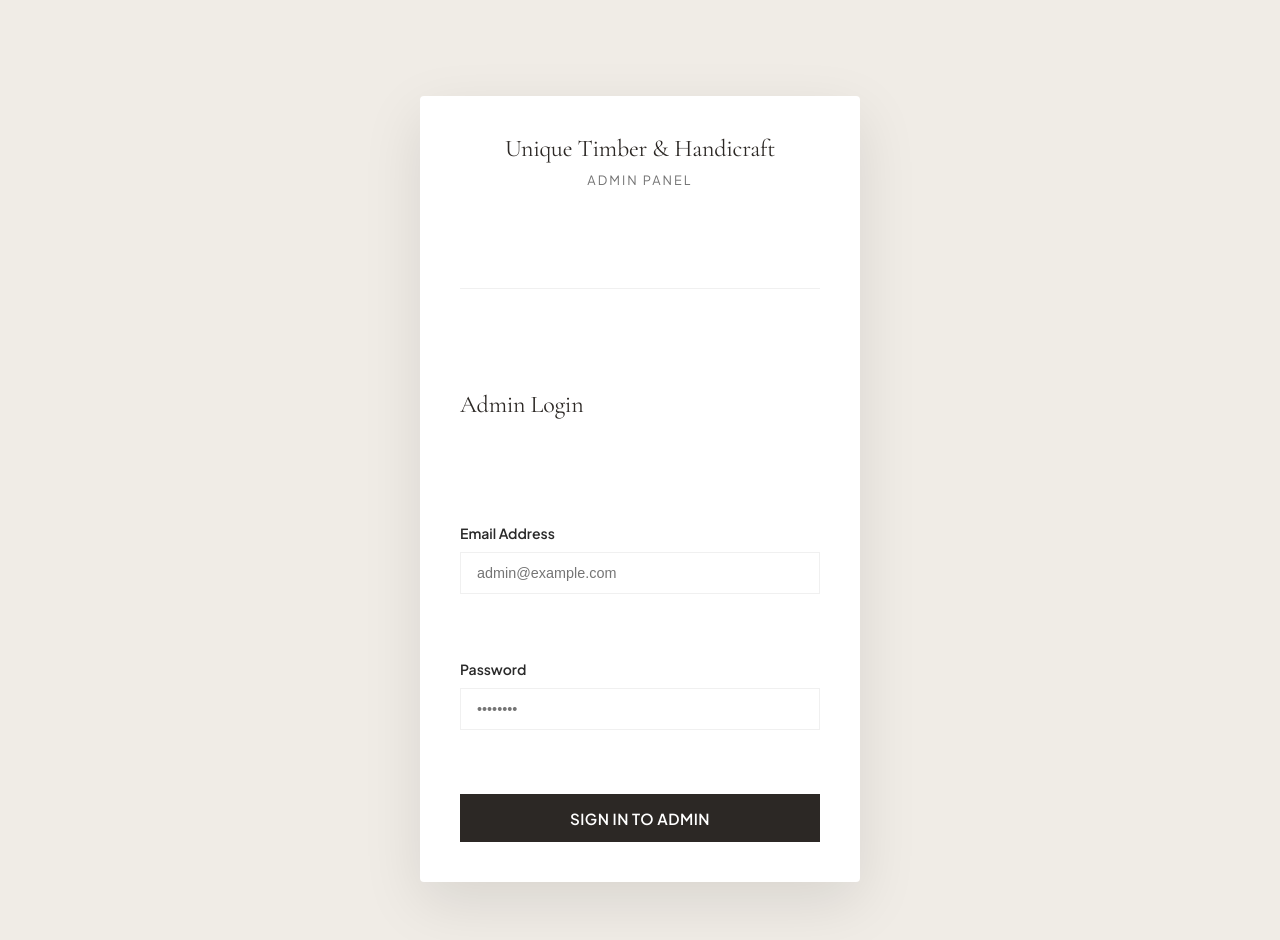
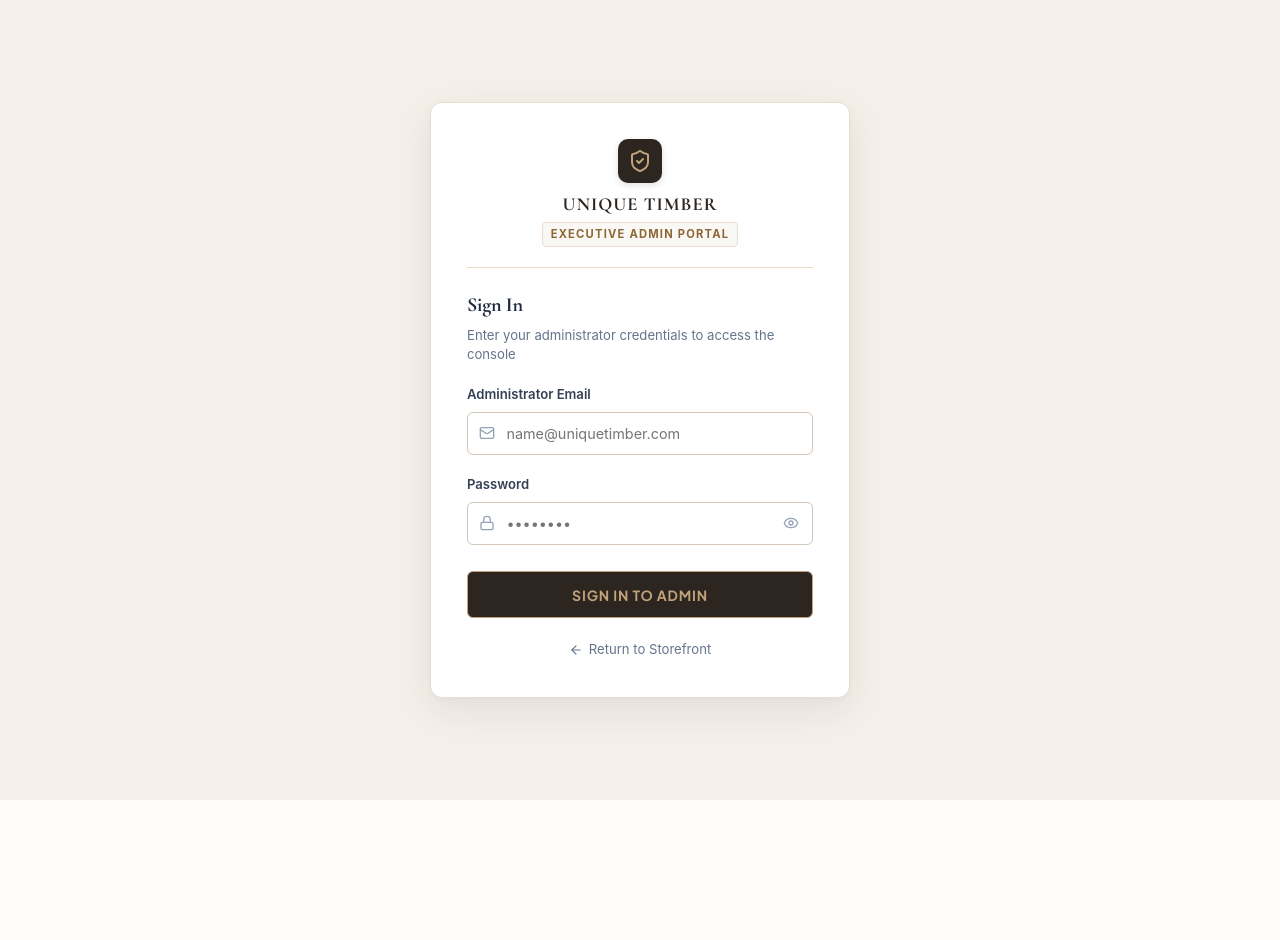
Before and after one commit to Raief445/unique-handicraft, a Next.js app: page /login in a window 1280 px wide. Shown: the top 940 px of the page. After the commit the page ends 800 px from the top, so only its background shows below. Built offline with nearby package versions, Linux system fonts and the light colour scheme; no server answers; the database is empty.

Commit message:
style(login): redesign executive admin login page with proper proportions and icons

```diff
--- a/app/login/login.module.css
+++ b/app/login/login.module.css
@@ -3,101 +3,211 @@
   display: flex;
   align-items: center;
   justify-content: center;
-  background: #f0ece6;
-  padding: var(--spacing-xl);
+  background: #f4efe9;
+  padding: 1.5rem;
+  box-sizing: border-box;
+  font-family: -apple-system, BlinkMacSystemFont, "Segoe UI", Roboto, Helvetica, Arial, sans-serif;
 }
 
 .card {
-  background: white;
-  border-radius: var(--border-radius-lg);
-  padding: 2.5rem;
+  background: #ffffff;
+  border-radius: 12px;
+  border: 1px solid #ebdcd0;
+  padding: 2.25rem;
   width: 100%;
-  max-width: 440px;
-  box-shadow: 0 20px 60px rgba(0,0,0,0.1);
+  max-width: 420px;
+  box-shadow: 0 12px 36px rgba(44, 37, 32, 0.08), 0 2px 6px rgba(0, 0, 0, 0.03);
+  box-sizing: border-box;
+  text-align: left;
 }
 
 .brand {
   text-align: center;
-  margin-bottom: var(--spacing-xl);
-  padding-bottom: var(--spacing-xl);
-  border-bottom: 1px solid var(--color-border);
+  margin-bottom: 1.25rem;
+  padding-bottom: 1.25rem;
+  border-bottom: 1px solid #ebdcd0;
+  display: flex;
+  flex-direction: column;
+  align-items: center;
+  gap: 0.35rem;
+}
+
+.brandIcon {
+  width: 44px;
+  height: 44px;
+  border-radius: 10px;
+  background: #2c2520;
+  color: #c1a27a;
+  display: flex;
+  align-items: center;
+  justify-content: center;
+  margin-bottom: 0.35rem;
+  box-shadow: 0 2px 6px rgba(44, 37, 32, 0.15);
 }
 
 .brand h1 {
-  font-size: 1.5rem;
-  color: var(--color-primary);
-  margin-bottom: var(--spacing-xs);
+  font-size: 1.15rem;
+  font-weight: 700;
+  color: #2c2520;
+  margin: 0;
+  letter-spacing: 1px;
+  text-transform: uppercase;
 }
 
-.brand p {
-  font-size: 0.8rem;
+.brandBadge {
+  display: inline-block;
+  background: #faf8f5;
+  color: #8c6734;
+  border: 1px solid #ebdcd0;
+  font-size: 0.7rem;
+  font-weight: 700;
+  letter-spacing: 1.2px;
   text-transform: uppercase;
-  letter-spacing: 2px;
-  color: var(--color-text-light);
+  padding: 2px 8px;
+  border-radius: 4px;
+  margin-top: 2px;
 }
 
-.card h2 {
-  font-size: 1.5rem;
-  margin-bottom: var(--spacing-xl);
-  color: var(--color-primary);
+.headerSection {
+  margin-bottom: 1.25rem;
+}
+
+.headerSection h2 {
+  font-size: 1.25rem;
+  font-weight: 700;
+  color: #1e293b;
+  margin: 0 0 0.25rem 0;
+  letter-spacing: -0.2px;
+}
+
+.headerSection p {
+  font-size: 0.82rem;
+  color: #64748b;
+  margin: 0;
+  line-height: 1.4;
 }
 
 .errorAlert {
-  background: #FDECEA;
-  border: 1px solid var(--color-error);
-  border-radius: var(--border-radius-sm);
-  padding: var(--spacing-md);
-  color: var(--color-error);
-  font-size: 0.875rem;
-  margin-bottom: var(--spacing-lg);
+  background: #fff1f2;
+  border: 1px solid #fecdd3;
+  border-radius: 6px;
+  padding: 0.75rem 1rem;
+  color: #b91c1c;
+  font-size: 0.85rem;
+  margin-bottom: 1.25rem;
+  line-height: 1.4;
+  display: flex;
+  align-items: flex-start;
+  gap: 8px;
 }
 
 .fieldGroup {
   display: flex;
   flex-direction: column;
   gap: 0.4rem;
-  margin-bottom: var(--spacing-lg);
+  margin-bottom: 1.15rem;
 }
 
 .fieldGroup label {
-  font-size: 0.875rem;
+  font-size: 0.82rem;
   font-weight: 600;
-  color: var(--color-text);
+  color: #334155;
+}
+
+.inputWrapper {
+  position: relative;
+  display: flex;
+  align-items: center;
+}
+
+.inputIcon {
+  position: absolute;
+  left: 12px;
+  color: #94a3b8;
+  pointer-events: none;
+  display: flex;
+  align-items: center;
+  justify-content: center;
 }
 
 .fieldGroup input {
-  padding: 0.75rem 1rem;
-  border: 1px solid var(--color-border);
-  border-radius: var(--border-radius-sm);
+  width: 100%;
+  box-sizing: border-box;
+  padding: 0.75rem 1rem 0.75rem 2.4rem;
+  border: 1px solid #d4c5b9;
+  border-radius: 6px;
   font-size: 0.9rem;
-  transition: border-color var(--transition-fast);
+  color: #1e293b;
+  background: #ffffff;
+  transition: all 0.15s ease;
+  font-family: inherit;
 }
 
 .fieldGroup input:focus {
   outline: none;
-  border-color: var(--color-secondary);
+  border-color: #c1a27a;
+  box-shadow: 0 0 0 3px rgba(193, 162, 122, 0.18);
+}
+
+.togglePassword {
+  position: absolute;
+  right: 10px;
+  background: none;
+  border: none;
+  color: #94a3b8;
+  cursor: pointer;
+  padding: 4px;
+  display: flex;
+  align-items: center;
+  justify-content: center;
+  transition: color 0.15s ease;
+}
+
+.togglePassword:hover {
+  color: #334155;
 }
 
 .loginBtn {
   width: 100%;
-  padding: 0.9rem;
-  background: var(--color-primary);
-  color: white;
-  border: none;
-  border-radius: var(--border-radius-sm);
-  font-size: 0.95rem;
-  font-weight: 600;
+  box-sizing: border-box;
+  padding: 0.85rem 1.25rem;
+  background: #2c2520;
+  color: #c1a27a;
+  border: 1px solid #c1a27a;
+  border-radius: 6px;
+  font-size: 0.875rem;
+  font-weight: 700;
+  letter-spacing: 0.8px;
+  text-transform: uppercase;
   cursor: pointer;
-  transition: background-color var(--transition-fast);
-  text-transform: uppercase;
-  letter-spacing: 0.5px;
+  transition: all 0.2s ease;
+  margin-top: 0.5rem;
 }
 
 .loginBtn:hover:not(:disabled) {
-  background: var(--color-primary-light);
+  background: #3a2f28;
+  color: #ffffff;
+  box-shadow: 0 4px 12px rgba(44, 37, 32, 0.2);
 }
 
 .loginBtn:disabled {
-  opacity: 0.7;
+  opacity: 0.6;
   cursor: not-allowed;
 }
+
+.backLink {
+  margin-top: 1.25rem;
+  text-align: center;
+  display: flex;
+  align-items: center;
+  justify-content: center;
+  gap: 6px;
+  font-size: 0.82rem;
+  color: #64748b;
+  text-decoration: none;
+  transition: color 0.15s ease;
+}
+
+.backLink:hover {
+  color: #8c6734;
+}
--- a/app/login/page.tsx
+++ b/app/login/page.tsx
@@ -3,11 +3,22 @@
 import { signIn } from "next-auth/react";
 import { useState } from "react";
 import { useRouter } from "next/navigation";
+import Link from "next/link";
 import styles from "./login.module.css";
+import {
+  Mail,
+  Lock,
+  Eye,
+  EyeOff,
+  ShieldCheck,
+  ArrowLeft,
+  AlertCircle,
+} from "lucide-react";
 
 export default function AdminLoginPage() {
   const [email, setEmail] = useState("");
   const [password, setPassword] = useState("");
+  const [showPassword, setShowPassword] = useState(false);
   const [error, setError] = useState("");
   const [loading, setLoading] = useState(false);
   const router = useRouter();
@@ -17,6 +28,7 @@ export default function AdminLoginPage() {
     setError("");
     setLoading(true);
 
+    try {
       const result = await signIn("credentials", {
         email,
         password,
@@ -26,9 +38,13 @@ export default function AdminLoginPage() {
       setLoading(false);
 
       if (result?.error) {
-      setError("Invalid credentials or you do not have admin access.");
+        setError("Invalid credentials or you do not have administrator access.");
       } else {
         router.push("/admin");
+      }
+    } catch {
+      setLoading(false);
+      setError("An unexpected network error occurred. Please try again.");
     }
   };
 
@@ -36,41 +52,79 @@ export default function AdminLoginPage() {
     <div className={styles.wrapper}>
       <div className={styles.card}>
         <div className={styles.brand}>
-          <h1>Unique Timber & Handicraft</h1>
-          <p>Admin Panel</p>
+          <div className={styles.brandIcon}>
+            <ShieldCheck size={24} />
+          </div>
+          <h1>Unique Timber</h1>
+          <span className={styles.brandBadge}>Executive Admin Portal</span>
         </div>
 
-        <h2>Admin Login</h2>
+        <div className={styles.headerSection}>
+          <h2>Sign In</h2>
+          <p>Enter your administrator credentials to access the console</p>
+        </div>
 
-        {error && <div className={styles.errorAlert}>{error}</div>}
+        {error && (
+          <div className={styles.errorAlert}>
+            <AlertCircle size={16} style={{ flexShrink: 0, marginTop: 2 }} />
+            <span>{error}</span>
+          </div>
+        )}
 
         <form onSubmit={handleSubmit}>
           <div className={styles.fieldGroup}>
-            <label htmlFor="admin-email">Email Address</label>
+            <label htmlFor="admin-email">Administrator Email</label>
+            <div className={styles.inputWrapper}>
+              <span className={styles.inputIcon}>
+                <Mail size={16} />
+              </span>
               <input
                 id="admin-email"
                 type="email"
                 value={email}
                 onChange={(e) => setEmail(e.target.value)}
                 required
-              placeholder="admin@example.com"
+                autoComplete="email"
+                placeholder="name@uniquetimber.com"
               />
             </div>
+          </div>
+
           <div className={styles.fieldGroup}>
             <label htmlFor="admin-password">Password</label>
+            <div className={styles.inputWrapper}>
+              <span className={styles.inputIcon}>
+                <Lock size={16} />
+              </span>
               <input
                 id="admin-password"
-              type="password"
+                type={showPassword ? "text" : "password"}
                 value={password}
                 onChange={(e) => setPassword(e.target.value)}
                 required
+                autoComplete="current-password"
                 placeholder="••••••••"
               />
+              <button
+                type="button"
+                className={styles.togglePassword}
+                onClick={() => setShowPassword(!showPassword)}
+                title={showPassword ? "Hide password" : "Show password"}
+              >
+                {showPassword ? <EyeOff size={16} /> : <Eye size={16} />}
+              </button>
             </div>
+          </div>
+
           <button type="submit" className={styles.loginBtn} disabled={loading}>
-            {loading ? "Signing in..." : "Sign In to Admin"}
+            {loading ? "Authenticating..." : "Sign In to Admin"}
           </button>
         </form>
+
+        <a href="https://uniquehandicrafts.in" className={styles.backLink}>
+          <ArrowLeft size={14} />
+          <span>Return to Storefront</span>
+        </a>
       </div>
     </div>
   );
```
Lines whose indentation alone changed are shown as unchanged.
